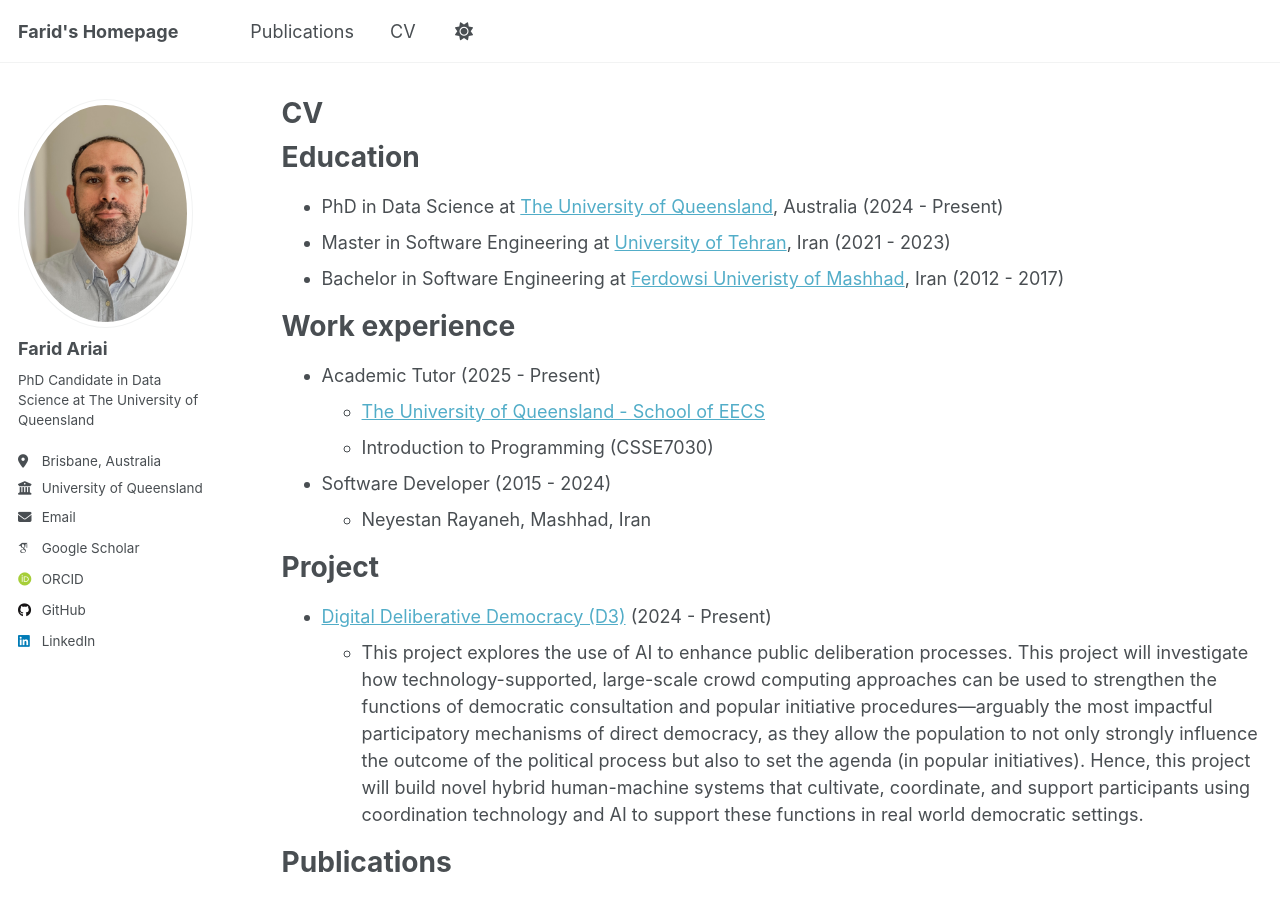
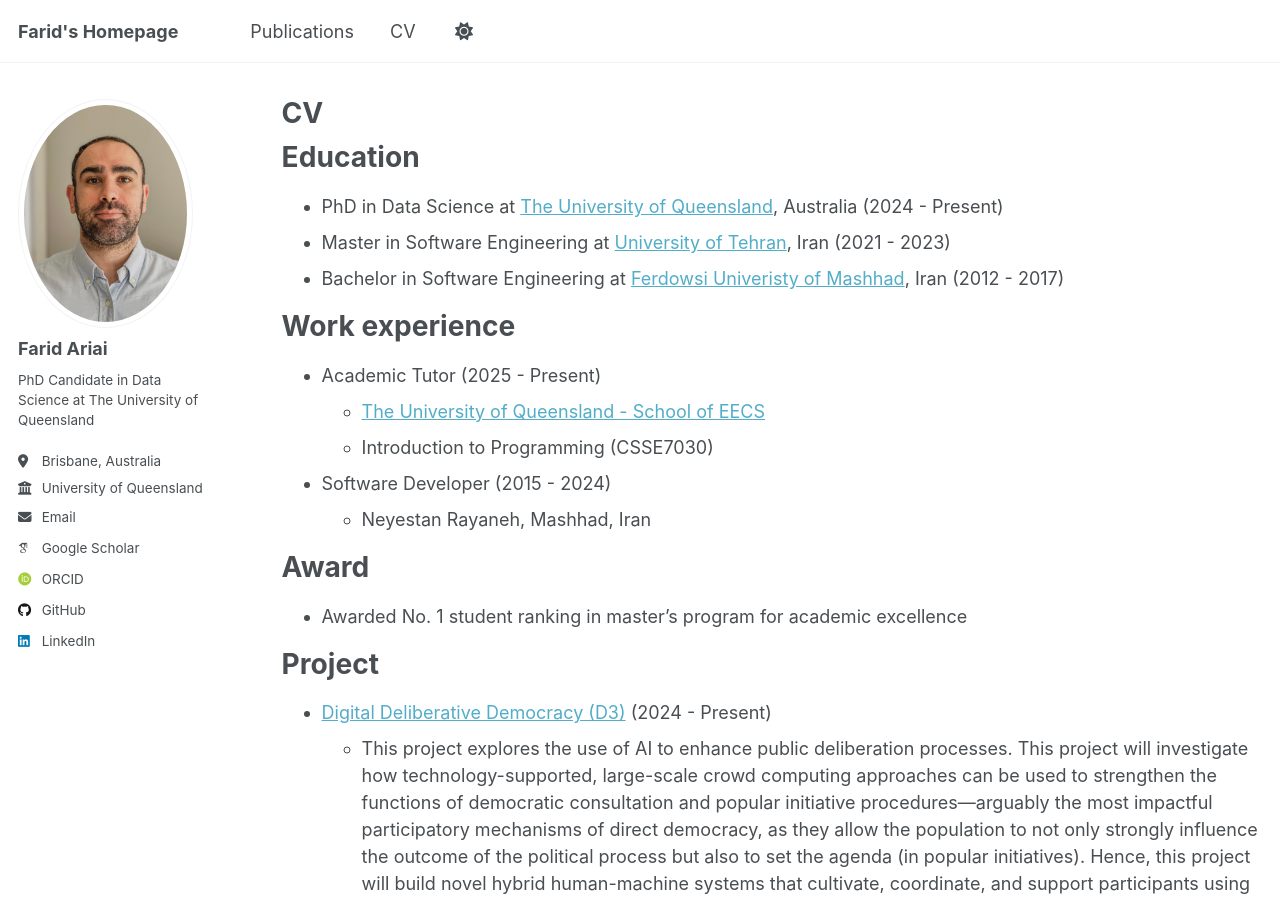
Before and after one commit to farid-ariai/farid-ariai.github.io, a Jekyll site: the page built from _pages/cv.md, in a window 1280 px wide and 900 px high. Built offline with Jekyll 4.4.1, drawn with Linux system fonts in a browser that asks for light colours; some web fonts are replaced; a script that is not in the unit is left out.

Commit message:
Update cv.md

```diff
--- a/_pages/cv.md
+++ b/_pages/cv.md
@@ -24,6 +24,10 @@ Work experience
 * Software Developer  (2015 - 2024)
   * Neyestan Rayaneh, Mashhad, Iran
 
+Award
+======
+* Awarded No. 1 student ranking in master’s program for academic excellence
+
 Project
 ======
 * [Digital Deliberative Democracy (D3)](https://d3-project.ch) (2024 - Present)
```
